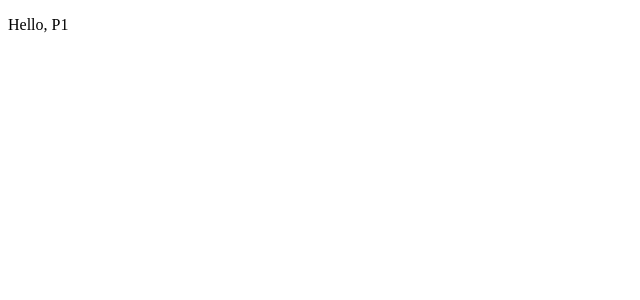
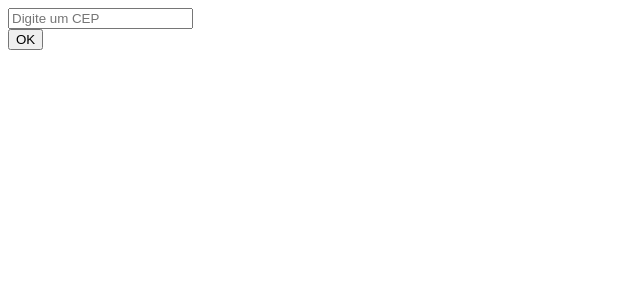
Before and after one commit to FelipeNascimentoDev/PDMT-P1, a React (Vite) app in the folder P1-PDMT/: page / in a window 1280 px wide. Shown: the top 300 px of the page, without its empty margins (0-640 px from the left). Built offline with nearby package versions, Linux system fonts and the light colour scheme.

Commit message:
feat(p1): cria componente de busca

```diff
--- a/P1-PDMT/src/App.jsx
+++ /dev/null
@@ -1,11 +0,0 @@
-import { useState } from 'react'
-
-function App() {
-  return (
-      <div>
-        <p>Hello, P1</p>
-      </div>
-  )
-}
-
-export default App
--- /dev/null
+++ b/P1-PDMT/src/components/App.jsx
@@ -0,0 +1,24 @@
+// rafce
+import React from 'react'
+import Busca from './Busca'
+class App extends React.Component {
+
+  onBuscaRealizada = (termo) => {
+    alert(termo)
+  }
+
+  render(){
+    return (
+      <div className='grid justify-content-center'>
+          <div className="col-12">
+            <Busca
+              onBuscaRealizada={this.onBuscaRealizada}/>
+          </div>
+          <div className="col-12">
+          </div>
+      </div>
+    )
+  }
+}
+
+export default App
--- /dev/null
+++ b/P1-PDMT/src/components/Busca.jsx
@@ -0,0 +1,50 @@
+import React, { Component } from 'react'
+import { Button } from 'primereact/button'
+import { IconField } from 'primereact/iconfield'
+import { InputText } from 'primereact/inputtext'
+export class Busca extends Component {
+
+    state = {
+        termoDeBusca: ''
+    }
+
+    onTermoAlterado = (event) => {
+        console.log(event.target.value)
+        this.setState({
+            termoDeBusca: event.target.value
+        })
+    }
+
+    onFormSubmit = (event) => {
+        event.preventDefault() // evita que o envio do formulário recarregue a página web
+        this.props.onBuscaRealizada(this.state.termoDeBusca)
+    }
+
+    render() {
+        return (
+            <form onSubmit={this.onFormSubmit}>
+                <div
+                    className='flex flex-column'>
+
+                    <InputText
+                    className='w-full'
+                    placeholder={this.props.dica}
+                    maxLength={8}
+                    onChange={this.onTermoAlterado}
+                    value={this.state.termoDeBusca}/>
+                    <br/>
+                    <Button
+                        className='mt-3'
+                        label='OK'
+                        outlined />
+                </div>
+            </form>
+        )
+    }
+}
+
+Busca.defaultProps = {
+    dica: 'Digite um CEP'
+}
+
+export default Busca
--- a/P1-PDMT/src/main.jsx
+++ b/P1-PDMT/src/main.jsx
@@ -1,7 +1,7 @@
 import { StrictMode } from 'react'
 import { createRoot } from 'react-dom/client'
 
-import App from './App.jsx'
+import App from './components/App.jsx'
 
 createRoot(document.getElementById('root')).render(
   <StrictMode>
```
